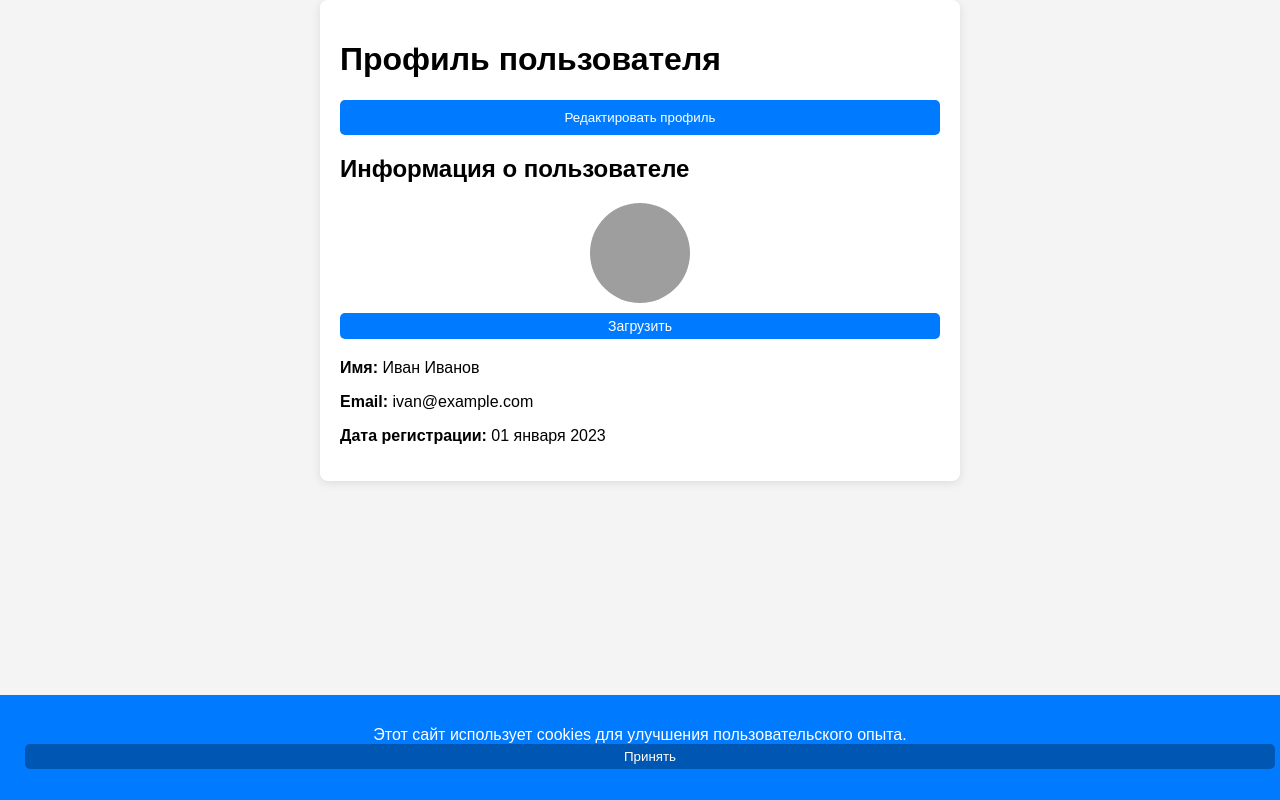
After one commit to JolyCougar/ToDo_app, a Django app: template templates/profile.html in a window 1280 px wide. The commit adds this page. Run offline with Django 5.2, Linux system fonts and the light colour scheme; the template is opened without the code that fills it, so the values that code supplies are empty; grey boxes are pictures that could not be loaded.

Commit message:
add template profile

```diff
--- a/static/css/styles.css
+++ b/static/css/styles.css
@@ -297,3 +297,34 @@ button:hover {
     transform: translateY(0);
     display: block; /* Показываем элемент */
 }
+
+/*Profile*/
+
+.avatar-container {
+    display: flex;
+    flex-direction: column; /* Изменяем направление на колонку */
+    align-items: center; /* Центрируем элементы по горизонтали */
+    margin-bottom: 20px;
+}
+
+.user-avatar {
+    width: 100px; /* Ширина аватарки */
+    height: 100px; /* Высота аватарки */
+    border-radius: 50%; /* Круглая форма */
+    margin-bottom: 10px; /* Отступ снизу для кнопки */
+}
+
+.small-button {
+    background-color: var(--primary-color);
+    color: var(--white);
+    border: none;
+    border-radius: 5px;
+    padding: 5px 10px; /* Уменьшаем отступы для кнопки */
+    cursor: pointer;
+    transition: background-color 0.3s;
+    font-size: 14px; /* Уменьшаем размер шрифта */
+}
+
+.small-button:hover {
+    background-color: var(--primary-hover);
+}
--- /dev/null
+++ b/templates/profile.html
@@ -0,0 +1,58 @@
+<!DOCTYPE html>
+{% load static %}
+<html lang="ru">
+<head>
+    <meta charset="UTF-8">
+    <meta name="viewport" content="width=device-width, initial-scale=1.0">
+    <title>Профиль пользователя</title>
+    <link rel="stylesheet" href="{% static 'css/styles.css' %}" type="text/css" media="all">
+</head>
+<body>
+<div class="container">
+    <header>
+        <h1>Профиль пользователя</h1>
+        <div class="header-buttons">
+            <button class="edit-profile" id="editProfileButton">Редактировать профиль</button>
+        </div>
+    </header>
+
+    <section class="user-info">
+        <h2>Информация о пользователе</h2>
+        <div class="user-details">
+            <div class="avatar-container">
+                <img src="{% static 'images/default-avatar.png' %}" alt="Аватар пользователя" id="userAvatar" class="user-avatar">
+                <input type="file" id="avatarUpload" accept="image/*" style="display: none;">
+                <button id="uploadAvatarButton" class="small-button">Загрузить</button>
+            </div>
+            <p><strong>Имя:</strong> <span id="userName">Иван Иванов</span></p>
+            <p><strong>Email:</strong> <span id="userEmail">ivan@example.com</span></p>
+            <p><strong>Дата регистрации:</strong> <span id="registrationDate">01 января 2023</span></p>
+        </div>
+    </section>
+</div>
+
+<div class="cookie-banner" id="cookieBanner">
+    <p>Этот сайт использует cookies для улучшения пользовательского опыта.
+        <button id="acceptCookies">Принять</button>
+    </p>
+</div>
+
+<script src="{% static 'js/scripts.js' %}"></script>
+<script>
+    document.getElementById('uploadAvatarButton').addEventListener('click', function() {
+        document.getElementById('avatarUpload').click();
+    });
+
+    document.getElementById('avatarUpload').addEventListener('change', function(event) {
+        const file = event.target.files[0];
+        if (file) {
+            const reader = new FileReader();
+            reader.onload = function(e) {
+                document.getElementById('userAvatar').src = e.target.result; // Обновляем аватарку
+            };
+            reader.readAsDataURL(file);
+        }
+    });
+</script>
+</body>
+</html>
```
